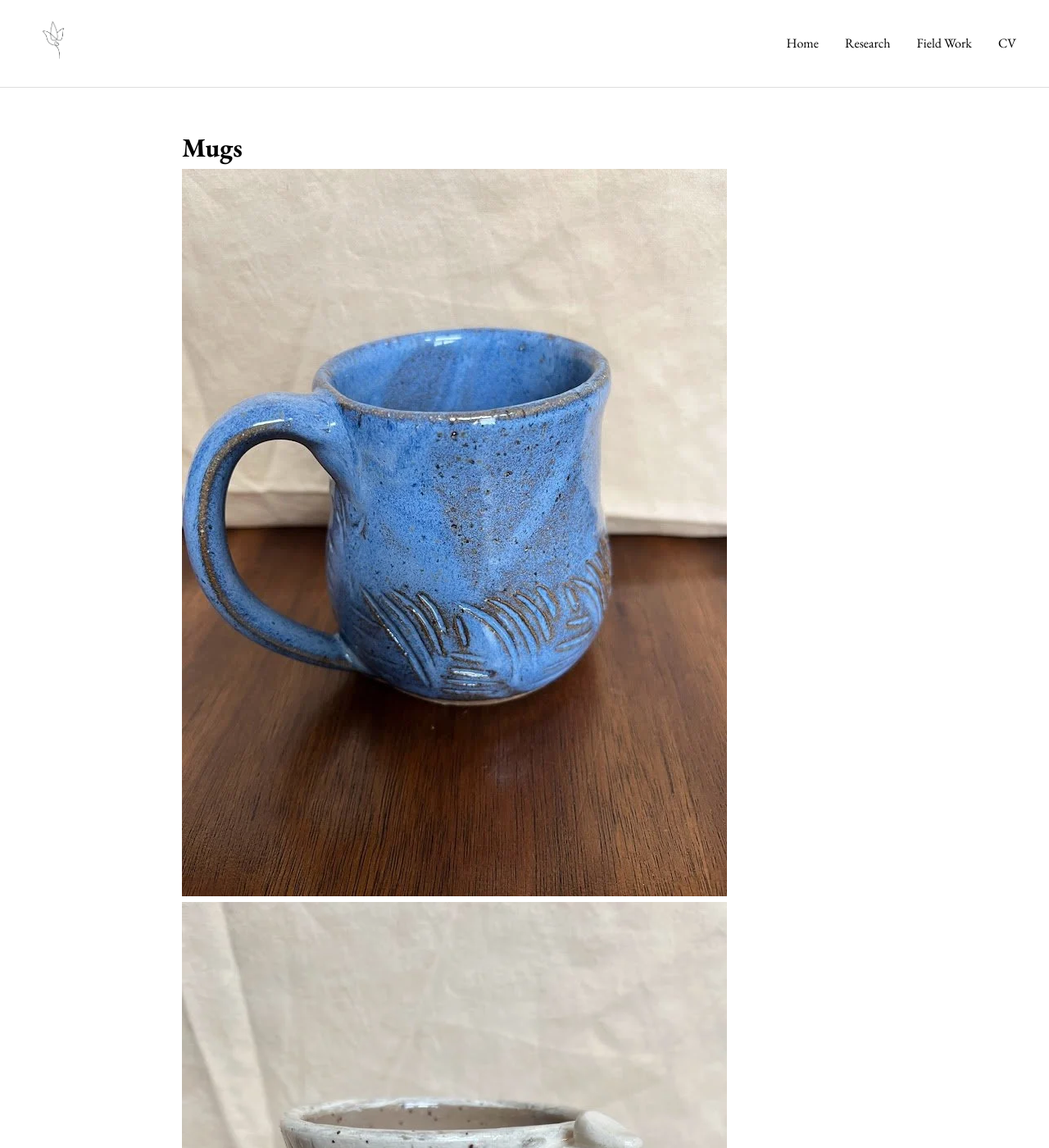
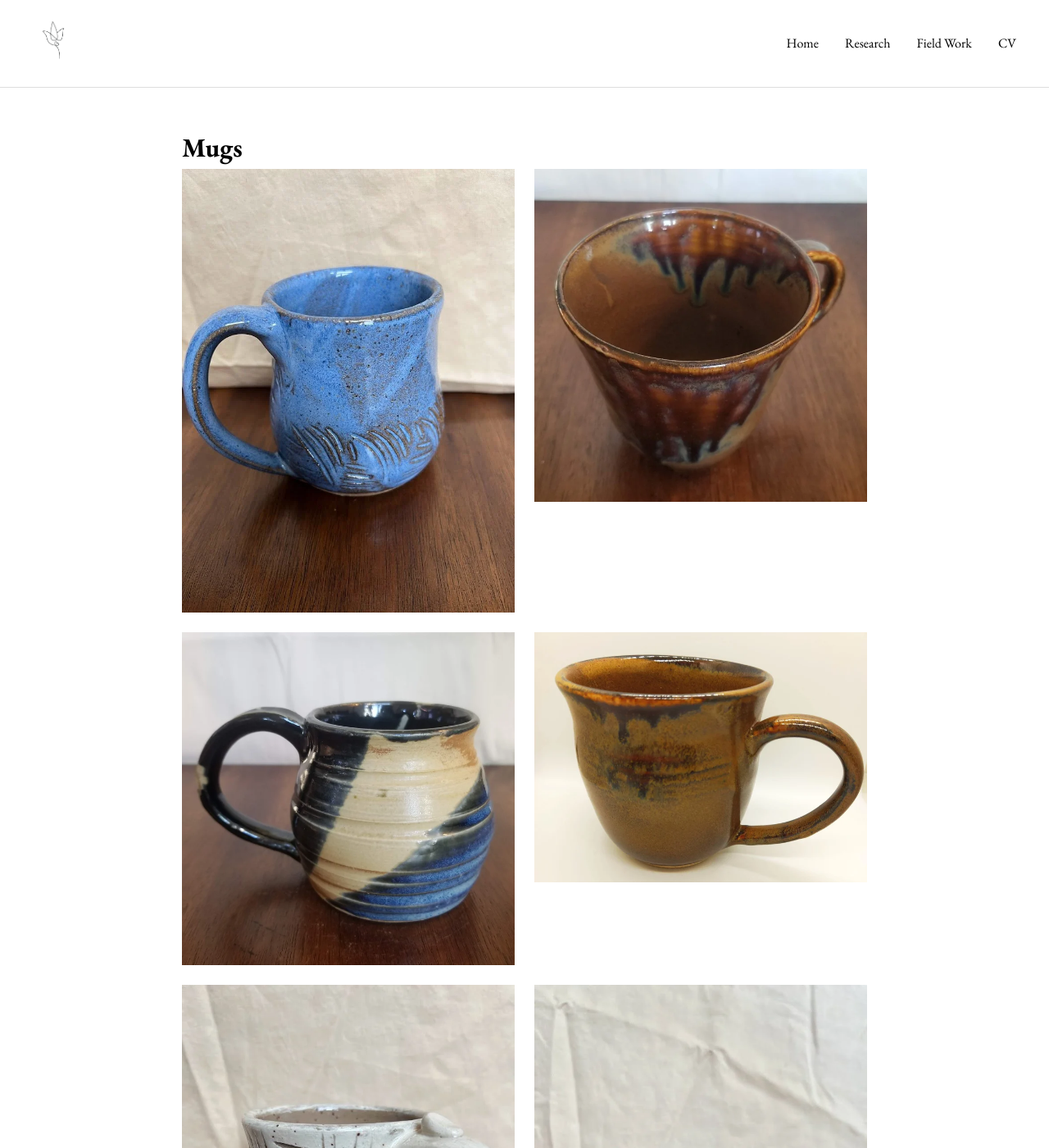
Before and after one commit to gfanson/gfanson.github.io, a Jekyll site: the page built from pages/mugs.md, in a window 1280 px wide and 1400 px high. Shown: the whole window at 82% size. Built offline with Jekyll 4.4.1, drawn with Linux system fonts in a browser that asks for light colours.

Commit message:
changed gallery settings, made it so we can add images from entire folders

```diff
--- a/assets/css/style.css
+++ b/assets/css/style.css
@@ -166,6 +166,12 @@ a:hover {
     font-weight: normal;
 }
 
+.post-content img {
+    max-width: 100%;
+    height: auto;
+    margin: 1.5rem 0;
+}
+
 .post-date {
     color: #666;
     font-size: 0.9rem;
@@ -177,11 +183,29 @@ a:hover {
     margin-top: 1.5rem;
 }
 
+/* ===== GALLERY ===== */
+.gallery {
+    display: grid;
+    grid-template-columns: 1fr 1fr;
+    gap: 1.5rem;
+}
+
+.gallery img {
+    width: 100%;
+    height: auto;
+    display: block;
+}
+
 /* ===== MOBILE RESPONSIVE ===== */
 @media (max-width: 768px) {
     .header-container {
         flex-direction: column;
         gap: 1rem;
+
+    }
+
+    .gallery {
+        grid-template-columns: 1fr;
     }
 
     nav ul {
--- a/pages/mugs.md
+++ b/pages/mugs.md
@@ -4,19 +4,12 @@ title: Mugs
 permalink: /mugs/
 ---
 
-# Mugs
+<h1>Mugs</h1>
 
 <div class="gallery">
-    <img src="/assets/images/pottery/mugs/mug1.png">
-    <img src="/assets/images/pottery/mugs/mug2.png">
-    <img src="/assets/images/pottery/mugs/mug3.png">
-    <img src="/assets/images/pottery/mugs/mug4.png">
-    <img src="/assets/images/pottery/mugs/mug5.png">
-    <img src="/assets/images/pottery/mugs/mug6.png">
-    <img src="/assets/images/pottery/mugs/mug7.png">
-    <img src="/assets/images/pottery/mugs/mug8.png">
-    <img src="/assets/images/pottery/mugs/mug9.png">
-    <img src="/assets/images/pottery/mugs/mug10.png">
-    <img src="/assets/images/pottery/mugs/mug11.png">
-    <img src="/assets/images/pottery/mugs/mug12.png">
+    {% for image in site.static_files %}
+        {% if image.path contains '/assets/images/pottery/mugs/' %}
+            <img src="{{ image.path }}" alt="Mug">
+        {% endif %}
+    {% endfor %}
 </div>
```
